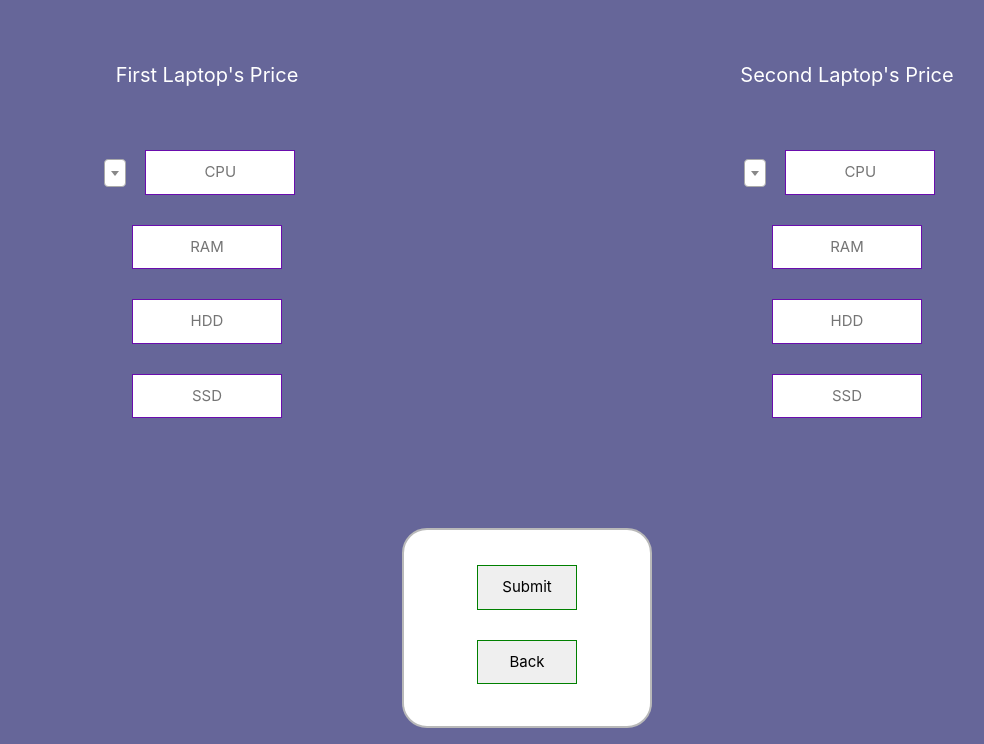
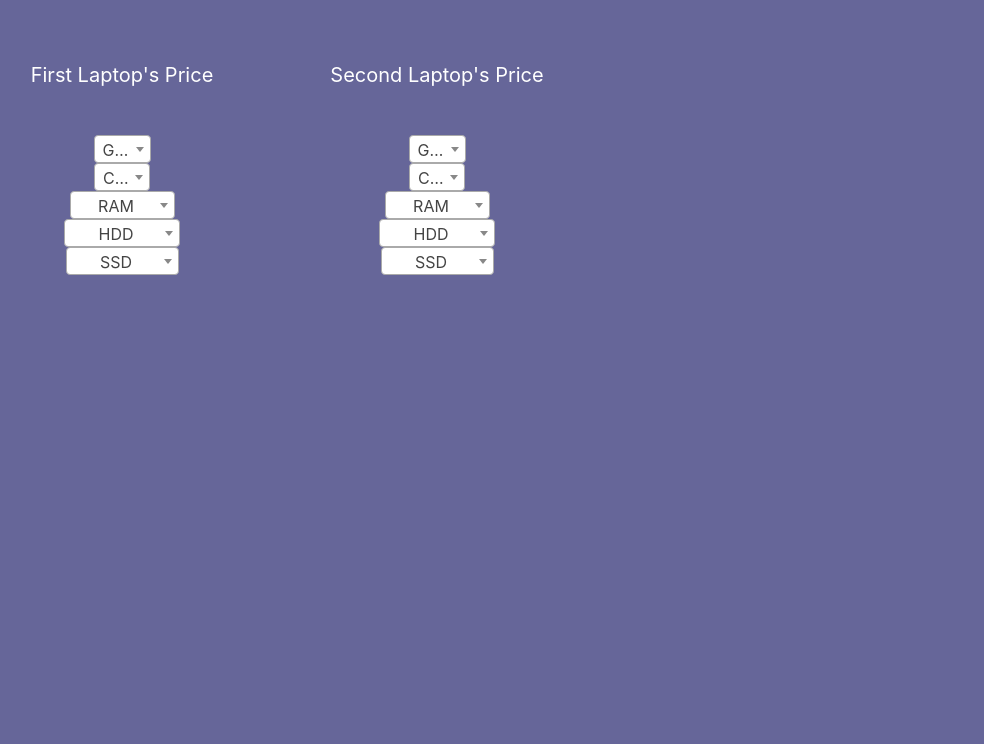
Before and after one commit to parathan/laptop-price-gauge, a Flask app: page /LPG in a window 1280 px wide. Shown: the part 56-800 px from the top of the page, without its empty margins (113-1097 px from the left). Run offline with Flask 2, Linux system fonts and the light colour scheme; data that the repository does not hold is empty; some libraries are stand-ins or nearby versions.

Commit message:
Implemented dropdown further

```diff
--- a/Templates/LPG.HTML
+++ b/Templates/LPG.HTML
@@ -16,23 +16,51 @@ $(document).ready(function() {
 
 
 {% block body %}
-<div id=container>
-
+<div class="container"id=container>
+	<div class="row"
+		<div class="col"
+	</div>
+	<div class="col">
 		<div id="first_laptop">
 
 			<div class=laptop_heading>First Laptop's Price</div>
 
 			<div class="laptop_form">
 			<form action="{{ url_for('calculation') }}">
-				<select class="dropdown" name="GPU1">
+				<select class="dropdown" placeholder="GPU" name="GPU1">
+					<option value="" selected disabled hidden> GPU </option>
 					{% for gpu in gpus %}
 					<option value="{{ gpu.gpu }}">{{ gpu.gpu }}</option>
 					{% endfor %}
-				</select>
-				<input type="text" name="CPU1" placeholder="CPU" autocomplete="off"><br>
-				<input type="text" name="RAM1" placeholder="RAM" autocomplete="off"><br>
-				<input type="text" name="HDD1" placeholder="HDD" autocomplete="off"><br>
-				<input type="text" name="SSD1" placeholder="SSD" autocomplete="off"><br>
+				</select><br>
+				<select class="dropdown" name="CPU1">
+					<option value="" selected disabled hidden> CPU </option>
+					{% for cpu in cpus %}
+					<option value="{{ cpu.cpu }}">{{ cpu.cpu }}</option>
+					{% endfor %}
+				</select><br>
+				<select class="dropdown" name="RAM1">
+					<option value="" selected disabled hidden> RAM </option>
+					<option value="4">4</option>
+					<option value="8">8</option>
+					<option value="16">16</option>
+					<option value="32">32 or more</option>
+				</select><br>
+				<select class="dropdown" name="HDD1">
+					<option value="" selected disabled hidden> HDD </option>
+					<option value="0GB">0GB</option>
+					<option value="500GB">500GB</option>
+					<option value="1TB">1TB</option>
+					<option value="2TB">2TB or more</option>
+				</select><br>
+				<select class="dropdown" name="SSD1">
+					<option value="" selected disabled hidden> SSD </option>
+					<option value="0GB">0GB</option>
+					<option value="128GB">128GB</option>
+					<option value="256GB">256GB</option>
+					<option value="512GB">512GB</option>
+					<option value="1TB">1TB or more</option>
+				</select><br>
 			</form>
 			<div>
 
@@ -40,7 +68,7 @@ $(document).ready(function() {
 
 		</div>
 		</div>
-
+	</div>
 		<div id="second_laptop">
 
 			<div class=laptop_heading>Second Laptop's Price</div>
@@ -48,26 +76,44 @@ $(document).ready(function() {
 			<div class="laptop_form">
 			<form>
 				<select class="dropdown" name="GPU2">
+					<option value="" selected disabled hidden> GPU </option>
 					{% for gpu in gpus %}
 					<option value="{{ gpu.gpu }}">{{ gpu.gpu }}</option>
 					{% endfor %}
-				</select>
-				<input type="text" name="CPU2" placeholder="CPU" autocomplete="off"><br>
-				<input type="text" name="RAM2" placeholder="RAM" autocomplete="off"><br>
-				<input type="text" name="HDD2" placeholder="HDD" autocomplete="off"><br>
-				<input type="text" name="SSD2" placeholder="SSD" autocomplete="off"><br>
+				</select><br>
+				<select class="dropdown" name="CPU2">
+					<option value="" selected disabled hidden> CPU </option>
+					{% for cpu in cpus %}
+					<option value="{{ cpu.cpu }}">{{ cpu.cpu }}</option>
+					{% endfor %}
+				</select><br>
+				<select class="dropdown" name="RAM2">
+					<option value="" selected disabled hidden> RAM </option>
+					<option value="4">4</option>
+					<option value="8">8</option>
+					<option value="16">16</option>
+					<option value="32">32 or more</option>
+				</select><br>
+				<select class="dropdown" name="HDD2">
+					<option value="" selected disabled hidden> HDD </option>
+					<option value="0GB">0GB</option>
+					<option value="500GB">500GB</option>
+					<option value="1TB">1TB</option>
+					<option value="2TB">2TB or more</option>
+				</select><br>
+				<select class="dropdown" name="SSD2">
+					<option value="" selected disabled hidden> SSD </option>
+					<option value="0GB">0GB</option>
+					<option value="128GB">128GB</option>
+					<option value="256GB">256GB</option>
+					<option value="512GB">512GB</option>
+					<option value="1TB">1TB or more</option>
+				</select><br>
 			</form>
 		</div>
 
 	</div>
-
-	</div>
-
-		<div id="submission">
-			<form action="./LPG_Home.html">
-				<input type="Submit" id="submitButton"><br>
-				<input type="submit" class="BackButton" value="Back">
-			</form>
-		</div>
+</div>
+</div>
 
 {% endblock %}
--- a/Templates/LPG_About.html
+++ b/Templates/LPG_About.html
@@ -1,7 +1,6 @@
 {% extends "layout.html" %}
 
 {% block title %}
-About the LPG
 {% endblock %}
 
 {% block body %}
--- a/Templates/LPG_Home.html
+++ b/Templates/LPG_Home.html
@@ -1,7 +1,6 @@
 {% extends "layout.html" %}
 
 {% block title %}
-LPG Home
 {% endblock %}
 
 {% block body %}
```
